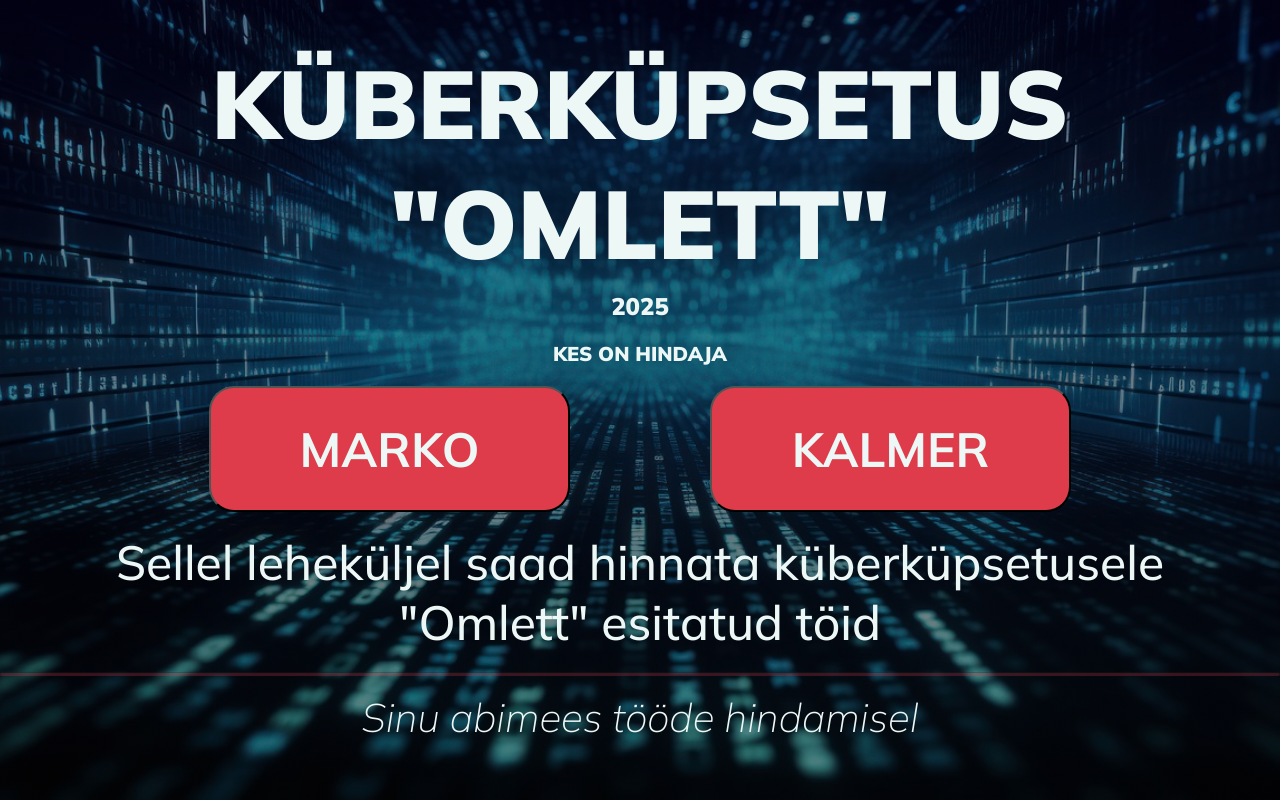
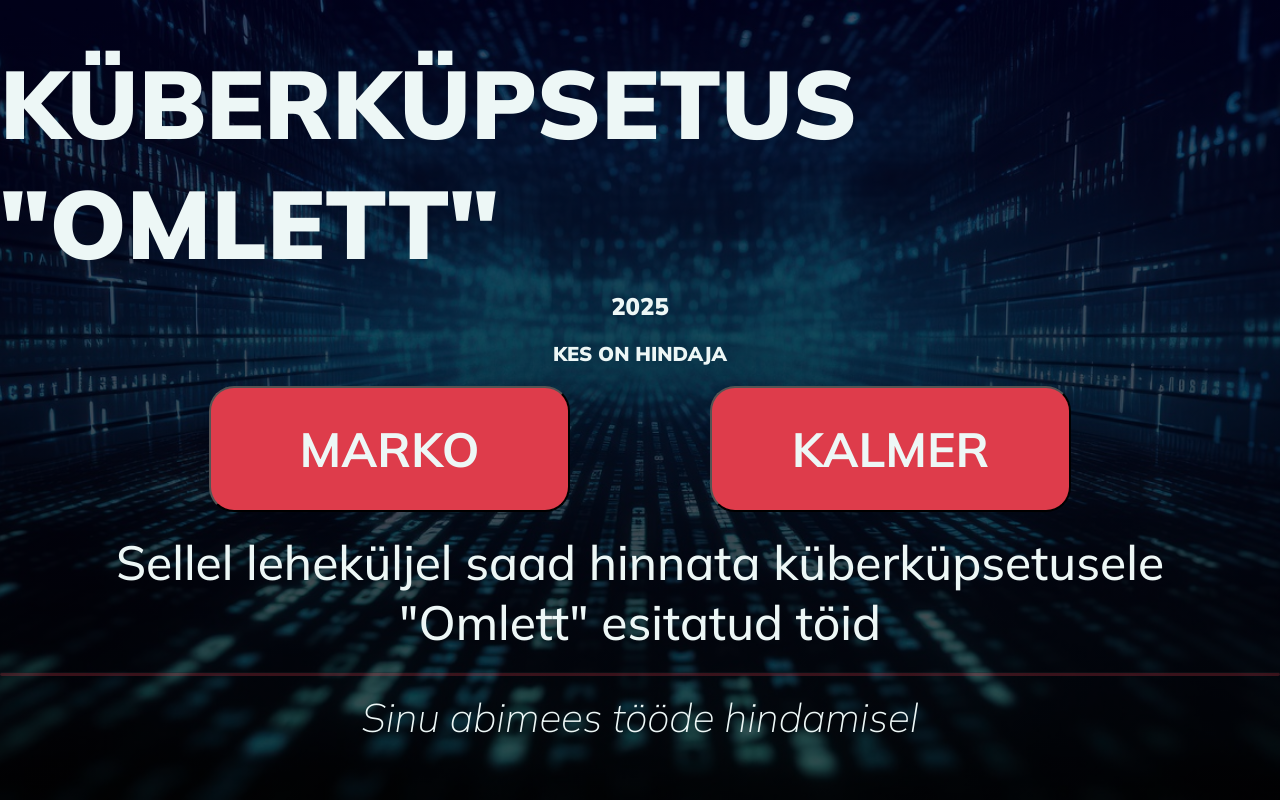
Before and after one commit to KaarelVv/grading_system, a React (Create React App) app: page / in a window 1280 px wide. Built offline with nearby package versions, Linux system fonts and the light colour scheme.

Commit message:
teskt fix, bg fix

```diff
--- a/src/components/pages/Home.css
+++ b/src/components/pages/Home.css
@@ -1,8 +1,8 @@
 
 .Home {
     background: linear-gradient(
-        rgba(0, 0, 34, 0.5),
-        rgba(0, 0, 0, 0.5)
+        rgba(0, 0, 34, 0.7),
+        rgba(0, 0, 0, 0.7)
       ),url('./background.jpeg');
     background-size: cover;
     background-position: center;
@@ -21,7 +21,7 @@
   .title {
     display: flex;
     color: #EDF7F6;
-    text-align: center;
+    justify-content: center;
     font-family: Mulish;
     font-size: 96px;
     font-style: normal;
```
